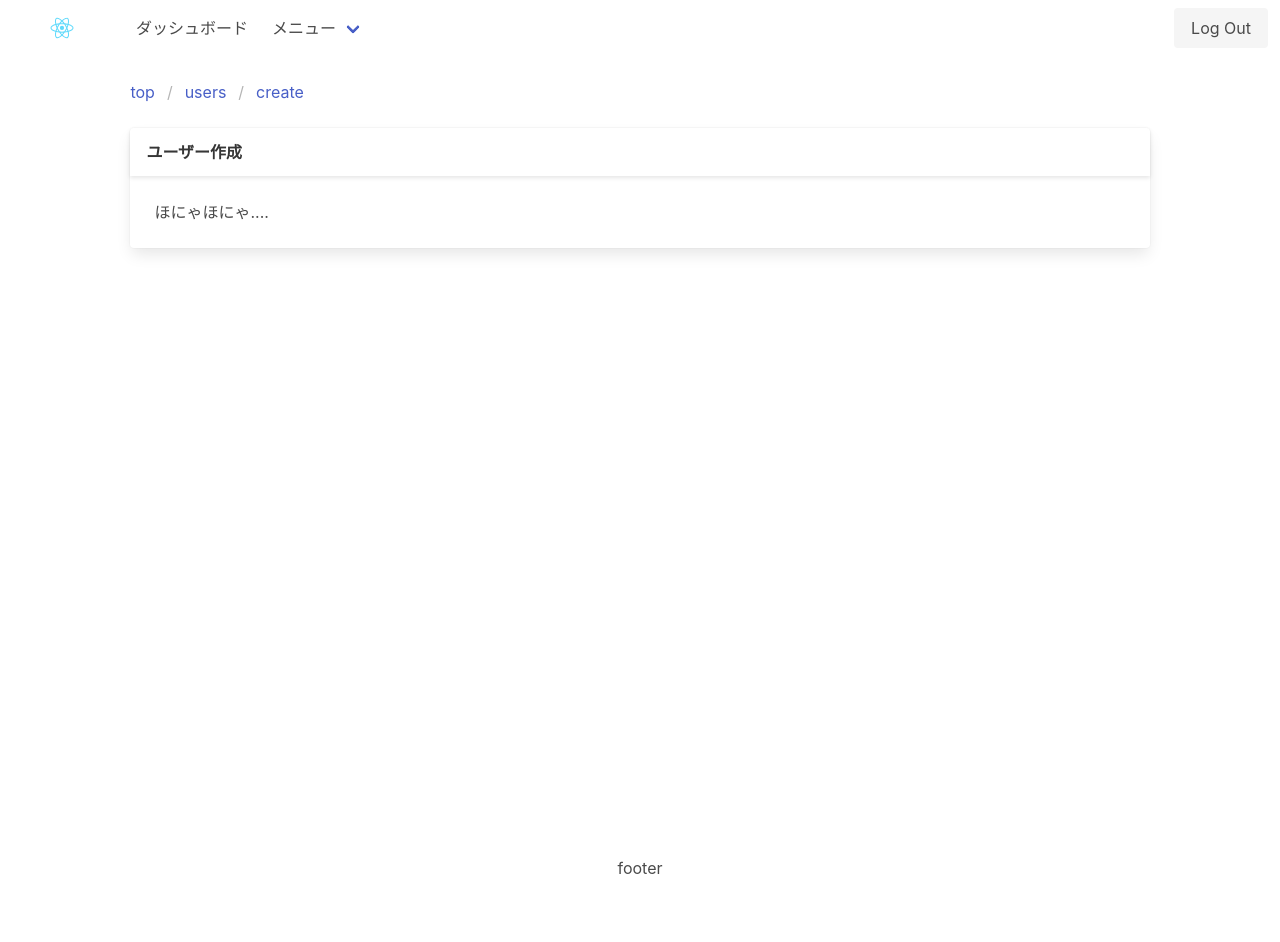
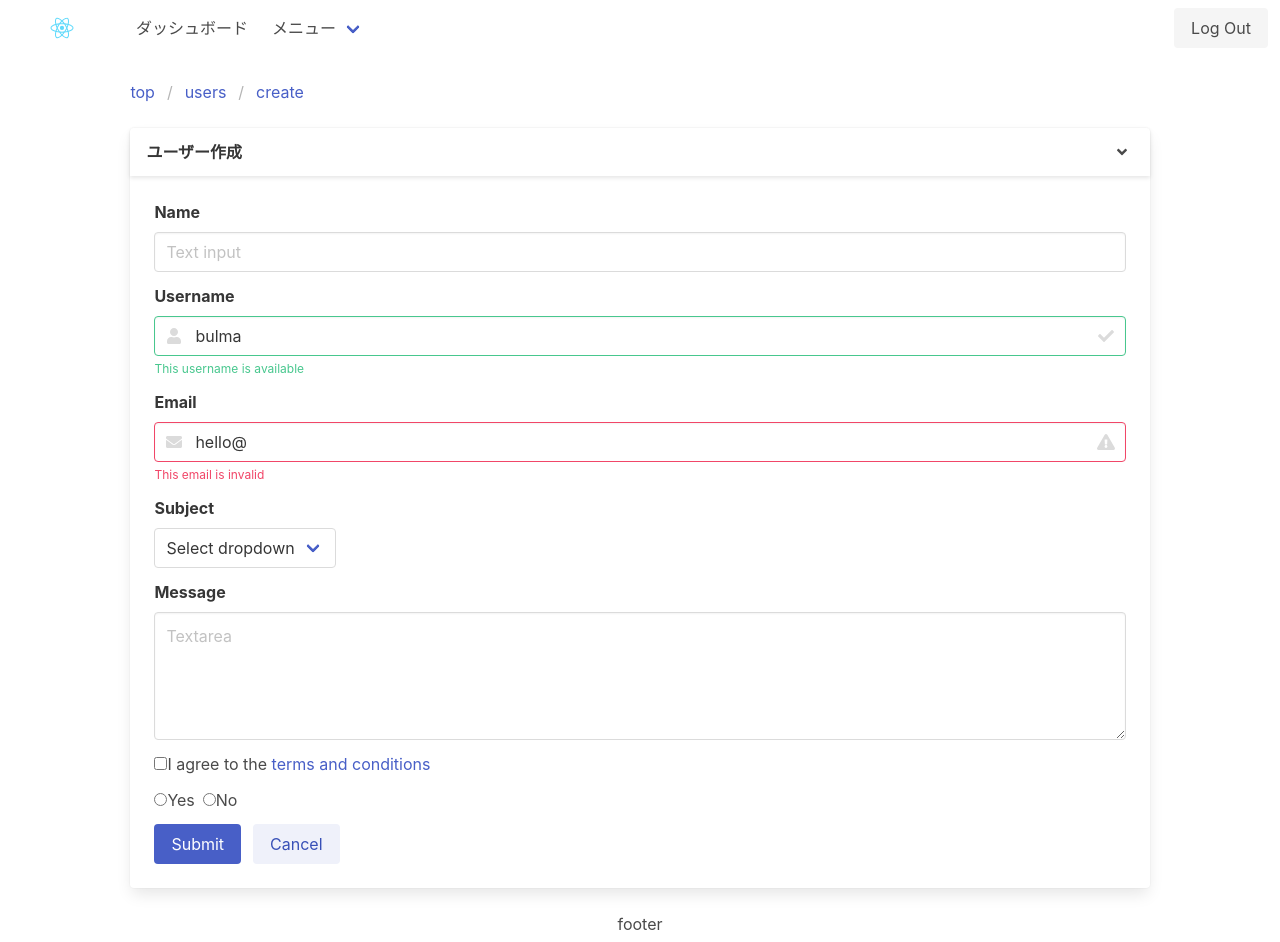
Before and after one commit to TOnodera/react.js-learning, a React (Create React App) app: page /users/create in a window 1280 px wide. Before the commit the page ends 886 px from the top, so only its background shows below. Built offline with nearby package versions, Linux system fonts and the light colour scheme.

Commit message:
icon表示できるようになった

```diff
--- a/public/index.html
+++ b/public/index.html
@@ -25,6 +25,7 @@
       Learn how to configure a non-root public URL by running `npm run build`.
     -->
     <title>React App</title>
+    <script defer src="https://use.fontawesome.com/releases/v5.14.0/js/all.js"></script>
   </head>
   <body>
     <noscript>You need to enable JavaScript to run this app.</noscript>
--- a/src/components/atoms/index.js
+++ b/src/components/atoms/index.js
@@ -1,5 +1,6 @@
 import logo from '../../images/logo.svg'
 import { Link } from 'react-router-dom'
+
 export function Logo() {
   return (
     <a className="navbar-item" href="/">
@@ -47,7 +48,7 @@ export function NavbarItem() {
             ユーザー管理
           </Link>
           <Link
-            className="navbar-item"
+            className="navbar-item ml-3"
             to="/users/create"
           >
             ユーザー作成
--- a/src/components/pages/user/Create.js
+++ b/src/components/pages/user/Create.js
@@ -8,7 +8,124 @@ class CreateUser extends React.Component {
   content() {
     return (
       <>
-        <p>ほにゃほにゃ....</p>
+        <div className="field">
+          <label className="label">Name</label>
+          <div className="control">
+            <input
+              className="input"
+              type="text"
+              placeholder="Text input"
+            />
+          </div>
+        </div>
+
+        <div className="field">
+          <label className="label">
+            Username
+          </label>
+          <div className="control has-icons-left has-icons-right">
+            <input
+              className="input is-success"
+              type="text"
+              placeholder="Text input"
+              value="bulma"
+            />
+            <span className="icon is-small is-left">
+              <i className="fas fa-user"></i>
+            </span>
+            <span className="icon is-small is-right">
+              <i className="fas fa-check"></i>
+            </span>
+          </div>
+          <p className="help is-success">
+            This username is available
+          </p>
+        </div>
+
+        <div className="field">
+          <label className="label">Email</label>
+          <div className="control has-icons-left has-icons-right">
+            <input
+              className="input is-danger"
+              type="email"
+              placeholder="Email input"
+              value="hello@"
+            />
+            <span className="icon is-small is-left">
+              <i className="fas fa-envelope"></i>
+            </span>
+            <span className="icon is-small is-right">
+              <i className="fas fa-exclamation-triangle"></i>
+            </span>
+          </div>
+          <p className="help is-danger">
+            This email is invalid
+          </p>
+        </div>
+
+        <div className="field">
+          <label className="label">Subject</label>
+          <div className="control">
+            <div className="select">
+              <select>
+                <option>Select dropdown</option>
+                <option>With options</option>
+              </select>
+            </div>
+          </div>
+        </div>
+
+        <div className="field">
+          <label className="label">Message</label>
+          <div className="control">
+            <textarea
+              className="textarea"
+              placeholder="Textarea"
+            ></textarea>
+          </div>
+        </div>
+
+        <div className="field">
+          <div className="control">
+            <label className="checkbox">
+              <input type="checkbox" />I agree to
+              the{' '}
+              <a href="#">terms and conditions</a>
+            </label>
+          </div>
+        </div>
+
+        <div className="field">
+          <div className="control">
+            <label className="radio">
+              <input
+                type="radio"
+                name="question"
+              />
+              Yes
+            </label>
+            <label className="radio">
+              <input
+                type="radio"
+                name="question"
+              />
+              No
+            </label>
+          </div>
+        </div>
+
+        <div className="field is-grouped">
+          <div className="control">
+            <button className="button is-link">
+              Submit
+            </button>
+          </div>
+          <div className="control">
+            <button className="button is-link is-light">
+              Cancel
+            </button>
+          </div>
+        </div>
       </>
     )
   }
```
